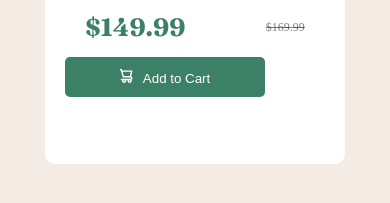
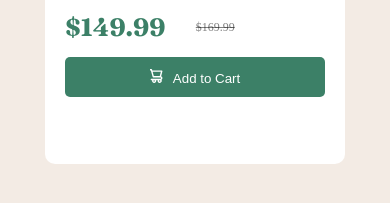
Before and after one commit to RDebner/Product-preview-card, a plain HTML site: page index.html in a window 390 px wide. Shown: the part 537-740 px from the top of the page. Drawn offline with Linux system fonts and the light colour scheme.

Commit message:
tentativa de deixar responsível em telas menores

```diff
--- a/style.css
+++ b/style.css
@@ -93,6 +93,8 @@ main {
     font-size: 12px;
     margin-top: 8px;
     margin-left: 0;
+    position: relative;
+    right: 50px;
 }
 
 .btn {
@@ -141,6 +143,18 @@ main {
     }
 
     .precos {
-        text-align: left;
+        position: relative;
+        right: 20px;
+
+    }
+
+    .preco-original {
+        position: relative;
+        right: 70px;
+    }
+    .btn {
+        width: 260px;
+        margin-left: 20px;
+        margin-top: 15px;
     }
 }
```
